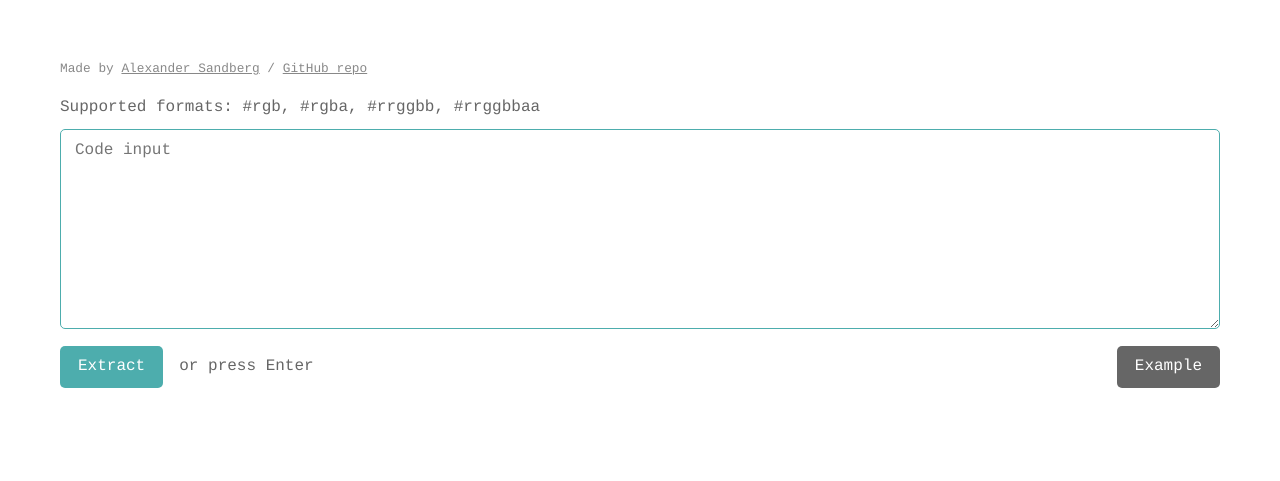
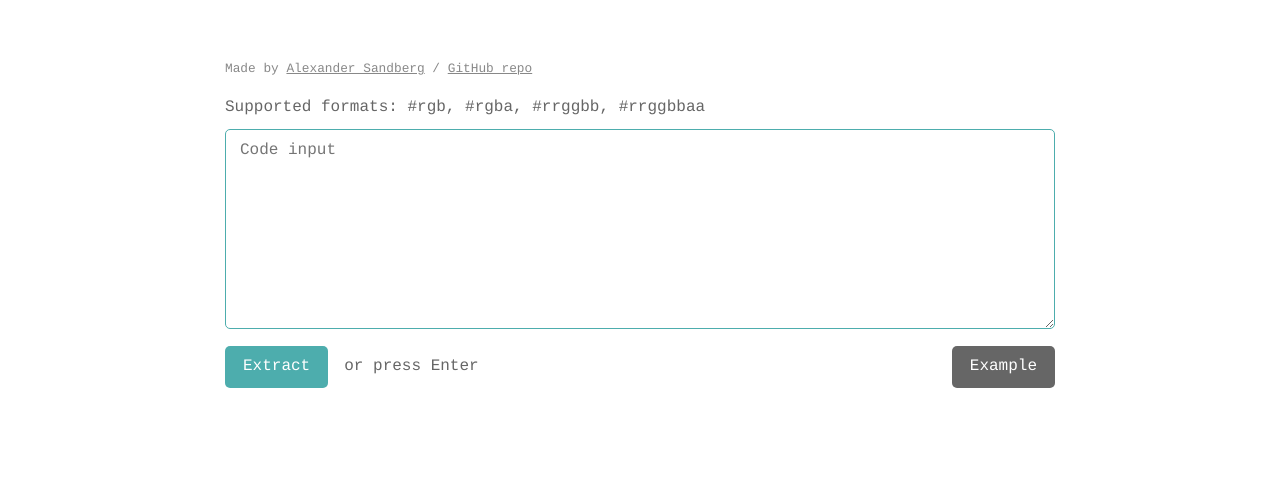
Before and after one commit to alexandersandberg/color-extractor, a plain HTML site: page index.html in a window 1280 px wide. Drawn offline with Linux system fonts and the light colour scheme.

Commit message:
Add a suitable max width to the page

```diff
--- a/style.css
+++ b/style.css
@@ -15,6 +15,8 @@ body {
   color: #252414;
   background-color: #ffffff;
   padding: 30px;
+  max-width: 950px;
+  margin: 0 auto;
 }
 
 header {
```
